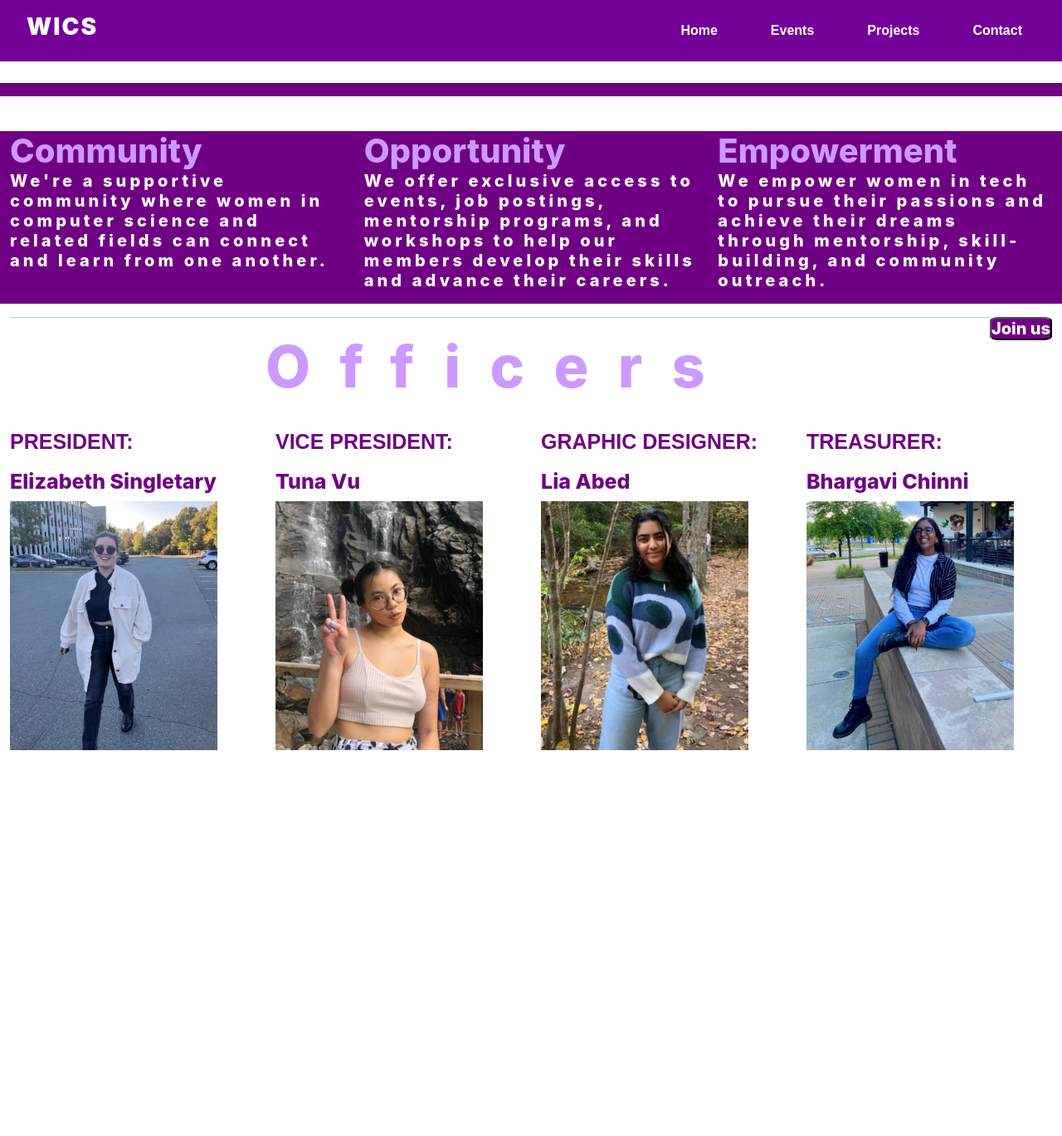
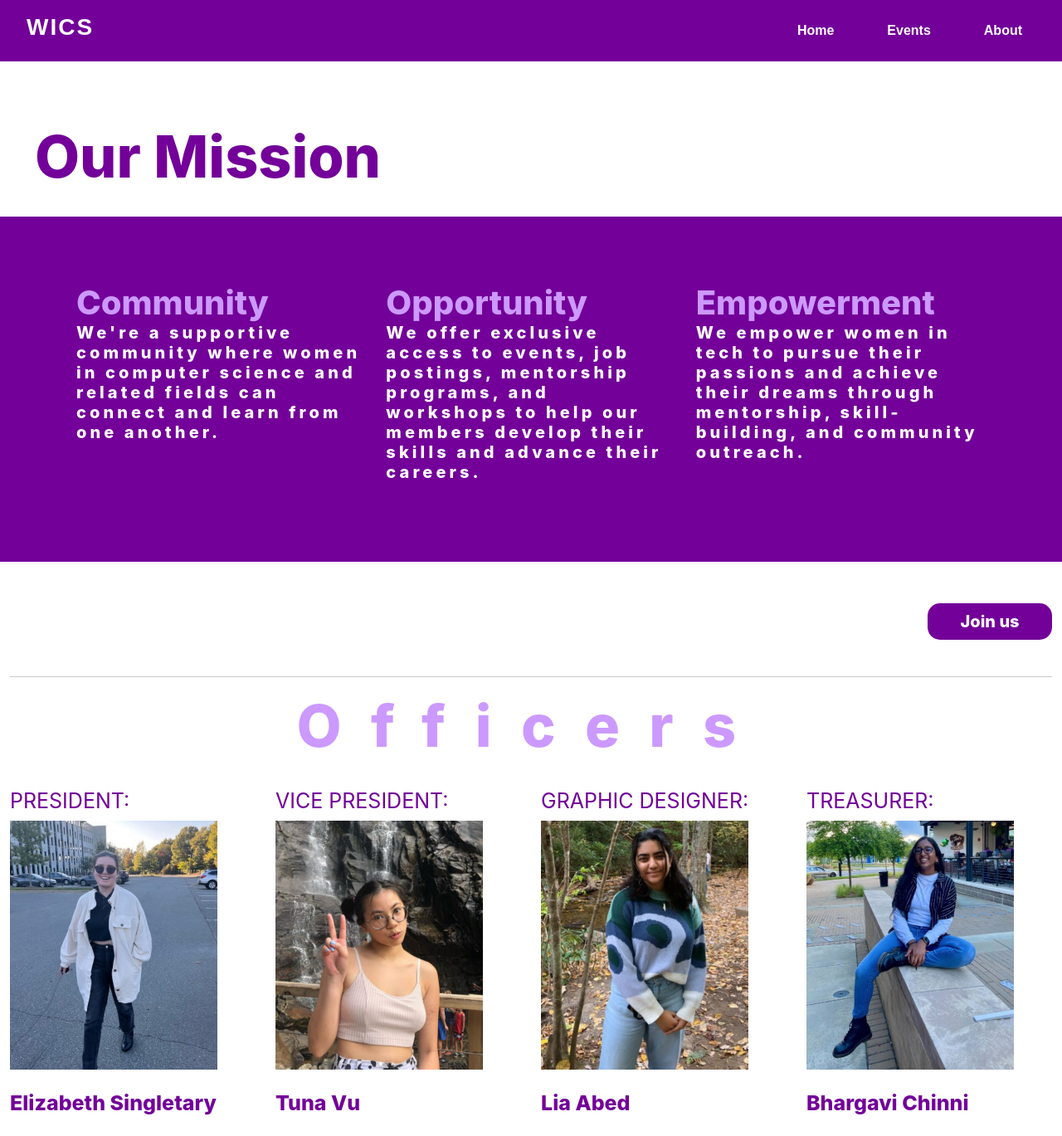
Before and after one commit to uncwics/uncwics.github.io, a PHP site: page /about.html in a window 1280 px wide. Shown: the whole page at 83% size. Before the commit the page ends 904 px from the top, so only its background shows below. Run offline with PHP 8.4, Linux system fonts and the light colour scheme; some libraries are stand-ins or nearby versions.

Commit message:
added the about page

```diff
--- a/about.css
+++ b/about.css
@@ -1,18 +1,19 @@
 .title{
     font-size: 80px;
     background: #FF69E6;
-    background: linear-gradient(to right, #FF69E6 0%, #901499 100%);
+    background: linear-gradient(to right, #FF69E6 0%, #730099 100%);
     -webkit-background-clip: text;
     -webkit-text-fill-color: transparent;
 }
 
-h1{
+.mission{
 font-family: 'Inter';
 font-style: normal;
 font-weight: 800;
 font-size: 70px;
 line-height: 85px;
-color: #700083;
+color: #730099;
+padding: 30px;
 }
 
 .subh{
@@ -36,19 +37,20 @@
 }
 
 .button {
-    background: #700083;
-    border-radius: 15%;
-
+    background: #730099;
+    border-radius: 15px;
+    padding: 10px;
     text-align: center;
     font-family: 'Inter';
-    font-style: normal;
     font-weight: 800;
     font-size: 20px;
     line-height: 24px;
     color: #FFFFFF;
-
+    width: 150px;
     position: relative;
     float: right;
+    text-decoration: none;
+    border: none;
 }
 
 .officersT {
@@ -69,5 +71,24 @@
     font-weight: 800;
     font-size: 25px;
     line-height: 48px;
-    color: #700083;
+    color: #730099;
   }
+
+  .container-fluid{
+    padding-top: 100px;
+  }
+
+.design_pill{
+    margin: 50px;
+    padding: 80px;
+}
+
+.position{
+    margin: auto;
+    font-family: 'Inter';
+    font-style: normal;
+    font-weight: 400;
+    font-size: 25px;
+    line-height: 48px;
+    color: #730099;
+}
--- a/about.html
+++ b/about.html
@@ -31,16 +31,12 @@
 </script>
 <!--end of Navigation bar-->
 
-<div class="placeHolder">
-  <!-- this to hold place for the nav bar to not cover the main content-->
-</div>
 
 <div class = "row"  style = "background-color:#700083;"><p> </p></div>  <!-- color block at top -->
 <div class="container-fluid">   <!-- opening up a div to add padding around all elements -->
+<div class="mission">Our Mission</div>  <!-- title of page -->
 
-<h1><b>Our Mission</b></h1>  <!-- title of page -->
-
-<div class = "row"  style = "background-color:#700083;">  <!-- bar containing wics pillars -->
+<div class = "row design_pill"  style = "background-color:#730099;">  <!-- bar containing wics pillars -->
 <div class="col rounded">    <!-- community pillar -->
     <p class = "subh">Community</p>
     <p class ="bodyT">We're a supportive community where women in computer science and related fields can connect and learn from one another.</p>
@@ -59,11 +55,12 @@
 
 <p> </p>  <!-- empty line to add some white space -->
 <!-- join us button -->
-<button class="button" onclick="window.location.href = 'https://heellife.unc.edu/organization/wics';">Join us</button>
+<button class="button design_button" onclick="window.location.href = 'https://heellife.unc.edu/organization/wics';">Join us</button>
+<br>
+<br>
+<br>
+<hr>
 
-<div class="row">
-    <hr>  <!-- horizontal line - content divider -->
-</div>
 
 <h2 class = "officersT">Officers</h2>   <!-- Officers Heading -->
 
@@ -71,23 +68,19 @@
 <p> </p>  <!-- empty line to add some white space -->
 
 <div class = "col rounded">  <!-- Lizi -->
-    <p class="namesT"><b>PRESIDENT:</b></p>
-    <p class="namesT">Elizabeth Singletary</p>
+    <p class="position">PRESIDENT:</p>
 </div>
 
 <div class = "col rounded">  <!-- Tuna -->
-    <p class="namesT"><b>VICE PRESIDENT:</b></p>
-    <p class="namesT">Tuna Vu</p>
+    <p class="position">VICE PRESIDENT:</p>
 </div>
 
 <div class = "col rounded">  <!-- Lia -->
-    <p class="namesT"><b>GRAPHIC DESIGNER:</b></p>
-    <p class="namesT">Lia Abed</p>
+    <p class="position">GRAPHIC DESIGNER:</p>
 </div>
 
 <div class = "col rounded">  <!-- Bhargavi -->
-    <p class="namesT"><b>TREASURER:</b></p>
-    <p class="namesT">Bhargavi Chinni</p>
+    <p class="position">TREASURER:</p>
 </div>
 </div>
 
@@ -108,7 +101,25 @@
         <img src = Bhargavi.png width = "250" height = "300">
     </div>
 </div>
+<div class = "row">  <!-- div containing just the names of all the officers-->
+    <p> </p>  <!-- empty line to add some white space -->
 
+    <div class = "col rounded">  <!-- Lizi -->
+        <p class="namesT">Elizabeth Singletary</p>
+    </div>
+
+    <div class = "col rounded">  <!-- Tuna -->
+        <p class="namesT">Tuna Vu</p>
+    </div>
+
+    <div class = "col rounded">  <!-- Lia -->
+        <p class="namesT">Lia Abed</p>
+    </div>
+
+    <div class = "col rounded">  <!-- Bhargavi -->
+        <p class="namesT">Bhargavi Chinni</p>
+    </div>
+    </div>
 <p> </p>  <!-- empty line to add some white space -->
 
 </div>  <!-- closing up fluid container div-->
--- a/events.html
+++ b/events.html
@@ -3,9 +3,6 @@
 
 <head>
     <title>WiCS</title>
-
-    <meta name="viewport" content="width=device-width, initial-scale=1, maximum-scale=1, minimum-scale=1" />
-
     <link rel="stylesheet" type="text/css" href="events.css">
     <script src="https://code.jquery.com/jquery-1.10.2.js"></script>
 </head>
--- a/main.html
+++ b/main.html
@@ -2,7 +2,7 @@
 <html lang="en">
 <head>
     <meta charset="UTF-8">
-    <meta http-equiv="X-UA-Compatible" content="IE=edge">
+    <!-- <meta http-equiv="X-UA-Compatible" content="IE=edge"> -->
     <meta name ="viewport" content="width=device-width, initial-scale=1.0">
     <title>CSS Navbar</title>
     <link rel="stylesheet" href="main.css" />
@@ -16,8 +16,7 @@
             <div class="menu">
                 <a href="index.html">Home</a>
                 <a href="events.html">Events</a>
-                <a href="#">Projects</a>
-                <a href="#">Contact</a>
+                <a href="about.html">About</a>
             </div>
         </div>
     </nav>
```
